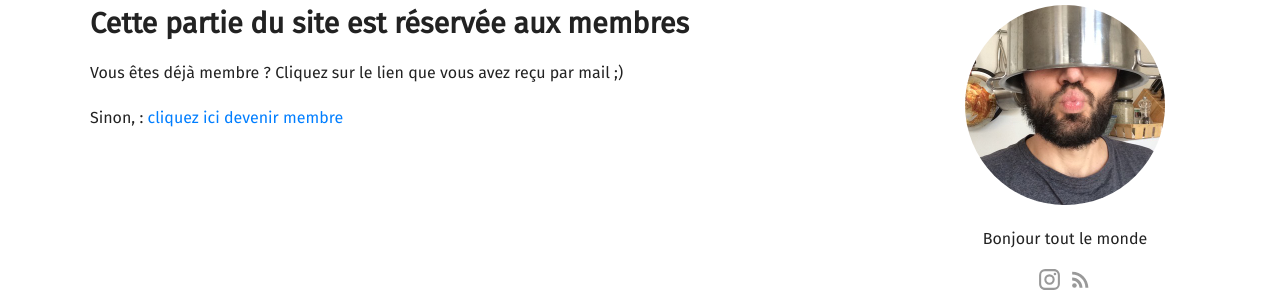
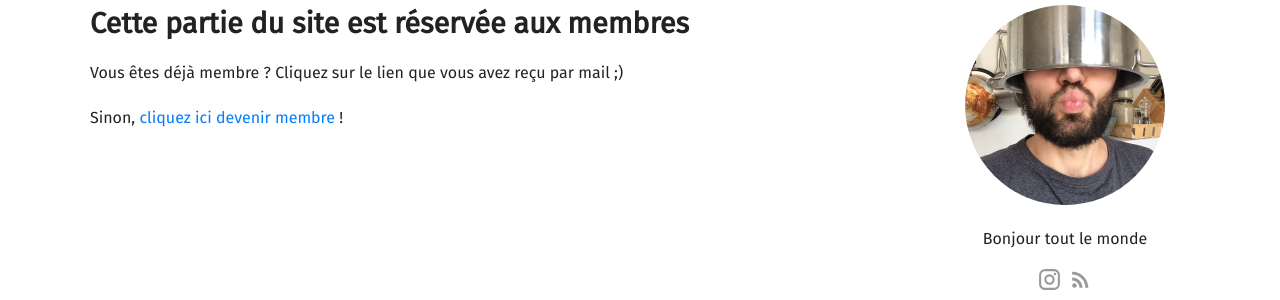
Before and after one commit to marmiteetmoncouteau/marmite-web, a Jekyll site: the page built from articles-home.html, in a window 1280 px wide. Shown: the part 212-512 px from the top of the page. Built offline with Jekyll 4.4.1, drawn with Linux system fonts in a browser that asks for light colours; some web fonts are replaced.

```diff
--- a/articles-home.html
+++ b/articles-home.html
@@ -7,4 +7,4 @@ image_view: true
 <h1>Cette partie du site est réservée aux membres</h1>
 
 <p> Vous êtes déjà membre ? Cliquez sur le lien que vous avez reçu par mail ;)
-<p> Sinon, : <a href="https://fr.tipeee.com/marmite-et-mon-couteau"> cliquez ici devenir membre </a>
+<p> Sinon, <a href="https://fr.tipeee.com/marmite-et-mon-couteau"> cliquez ici devenir membre </a> !
```
